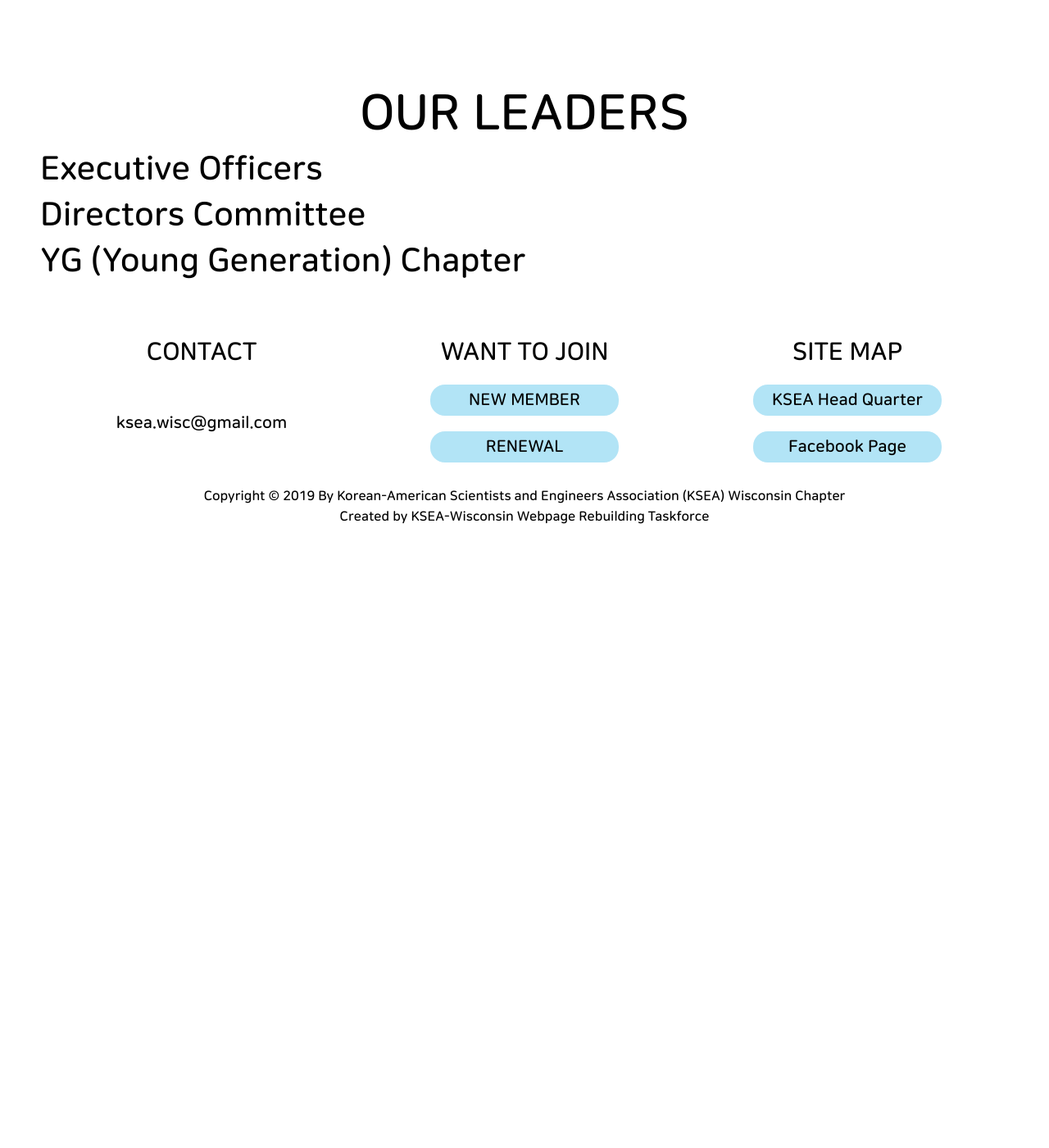
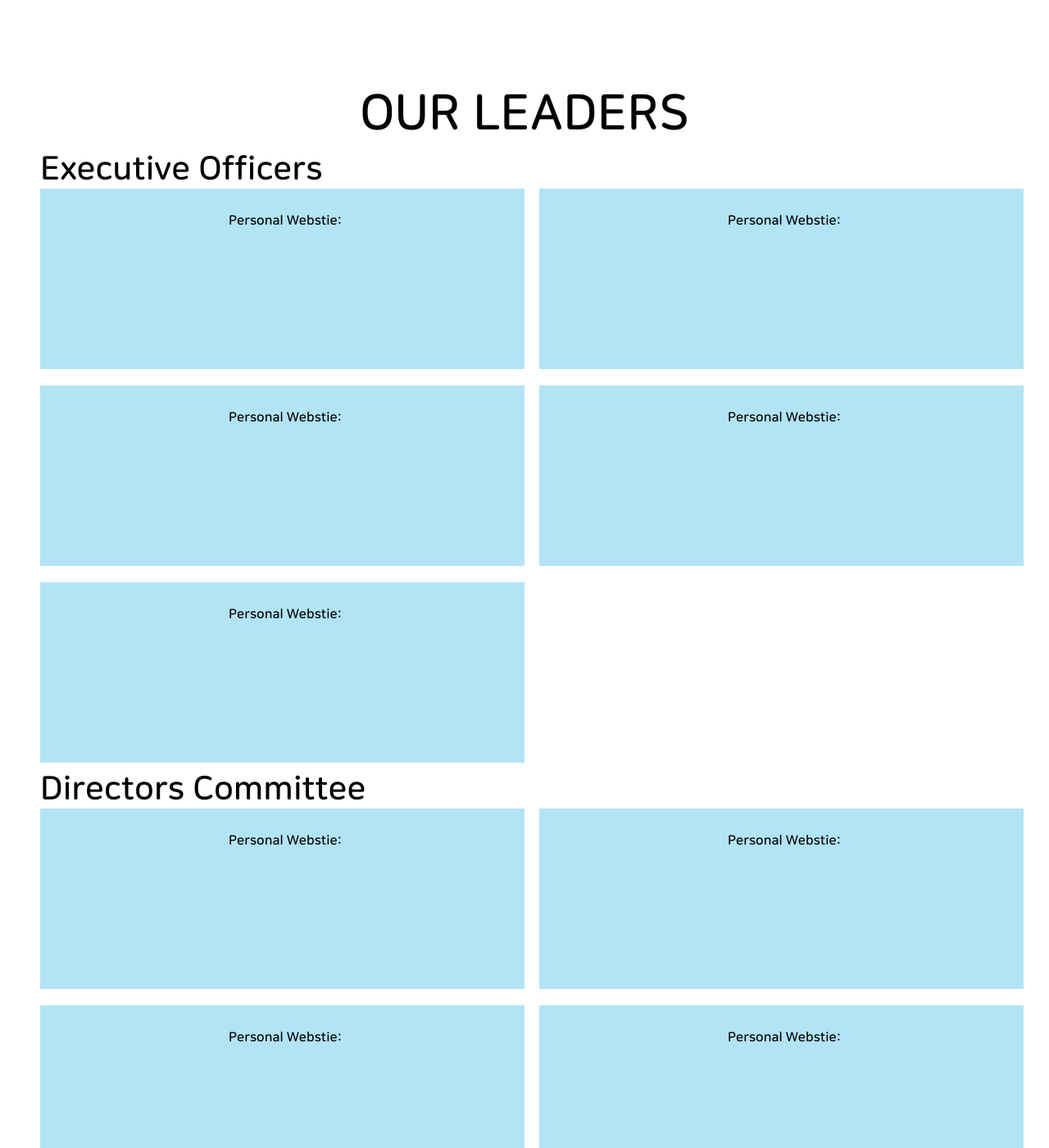
Before and after one commit to KSEAWisconsin/kseawisconsin.github.io, a Jekyll site: the page built from about.html, in a window 1280 px wide and 1400 px high, scrolled down 1645 px. Shown: the whole window at 82% size. Built offline with Jekyll 4.4.1, drawn with Linux system fonts in a browser that asks for light colours; before the commit the page ends 2314 px from its top, so only the background shows below that; some of the changed text lies outside the part shown.

Commit message:
works for less for roof

```diff
--- a/about.html
+++ b/about.html
@@ -15,10 +15,10 @@
     </p>
     <div class = "namebox">
       <p id = "main">OUR LEADERS</p>
-      <p id = "sub">Executive Officers</p>
+      {% for name in site.data.place_list %}
+      <p id = "sub">{{ name.place_name }}</p>
         <div class = "grid_wrapper">
-            {% for item in site.data.about_people %}
-              {% if item.place == "EO" %}
+            {% for item in site.data{{ name.dir }} %}
               <div class = "event-wrapper">
                   <div>
                       <img class = "person_image" src = "{{ site.baseurl }}{{ item.image_url }}">
@@ -27,42 +27,8 @@
                       <div class = "personal_url">Personal Webstie: {{ item.webstie_url }}</div>
                   </div>
               </div>
-              {% endif %}
             {% endfor %}
           </div>
-          <p id = "sub">Directors Committee</p>
-          <div class = "namebox">
-              <div class = "grid_wrapper">
-                  {% for item in site.data.about_people %}
-                    {% if item.place == "DC" %}
-                    <div class = "event-wrapper">
-                        <div>
-                            <img class = "person_image" src = "{{ site.baseurl }}{{ item.image_url }}">
-                            <div class = "person_name">{{ item.person_name }}</div>
-                            <div class = "standing">{{ item.standing }}</div>
-                            <div class = "personal_url">Personal Webstie: {{ item.webstie_url }}</div>
-                        </div>
-                    </div>
-                    {% endif %}
-                  {% endfor %}
-                </div>
-          </div>
-          <p id = "sub">YG (Young Generation) Chapter</p>
-          <div class = "namebox">
-              <div class = "grid_wrapper">
-                  {% for item in site.data.about_people %}
-                    {% if item.place == "YG" %}
-                    <div class = "event-wrapper">
-                        <div>
-                            <img class = "person_image" src = "{{ site.baseurl }}{{ item.image_url }}">
-                            <div class = "person_name">{{ item.person_name }}</div>
-                            <div class = "standing">{{ item.standing }}</div>
-                            <div class = "personal_url">Personal Webstie: {{ item.webstie_url }}</div>
-                        </div>
-                    </div>
-                    {% endif %}
-                  {% endfor %}
-                </div>
-          </div>
+       {% endfor %}
       </div>
 </div>
```
Also changed, not shown: _data/place_list.yml (+11 -2 lines).
